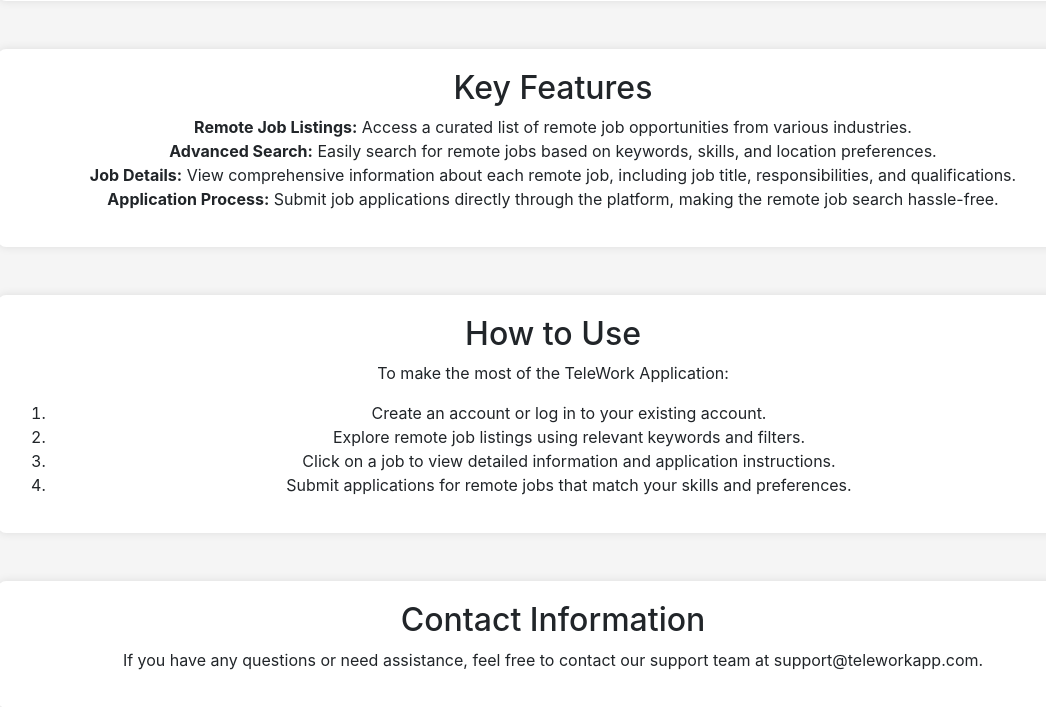
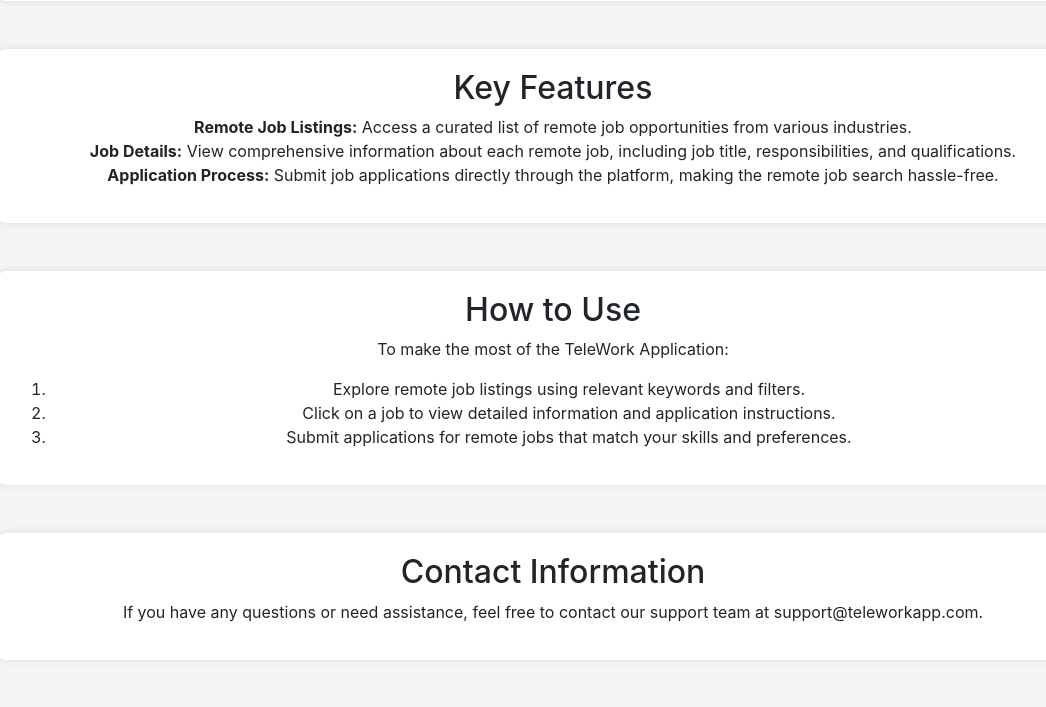
Before and after one commit to CSU-ITCapstone-Fall-23/TeleWork, a Flask app: page /about in a window 1280 px wide. Shown: the part 353-1060 px from the top of the page, without its empty margins (87-1133 px from the left). After the commit the page ends 1019 px from the top, so only its background shows below. Run offline with Flask 3, Linux system fonts and the light colour scheme; some libraries are stand-ins or nearby versions.

Commit message:
editing info

```diff
--- a/templates/about.html
+++ b/templates/about.html
@@ -74,7 +74,6 @@
                 <h2>Key Features</h2>
                 <ul>
                     <li><strong>Remote Job Listings:</strong> Access a curated list of remote job opportunities from various industries.</li>
-                    <li><strong>Advanced Search:</strong> Easily search for remote jobs based on keywords, skills, and location preferences.</li>
                     <li><strong>Job Details:</strong> View comprehensive information about each remote job, including job title, responsibilities, and qualifications.</li>
                     <li><strong>Application Process:</strong> Submit job applications directly through the platform, making the remote job search hassle-free.</li>
                     <!-- Add more key features as needed -->
@@ -88,7 +87,6 @@
                     To make the most of the TeleWork Application:
                 </p>
                 <ol>
-                    <li>Create an account or log in to your existing account.</li>
                     <li>Explore remote job listings using relevant keywords and filters.</li>
                     <li>Click on a job to view detailed information and application instructions.</li>
                     <li>Submit applications for remote jobs that match your skills and preferences.</li>
```
